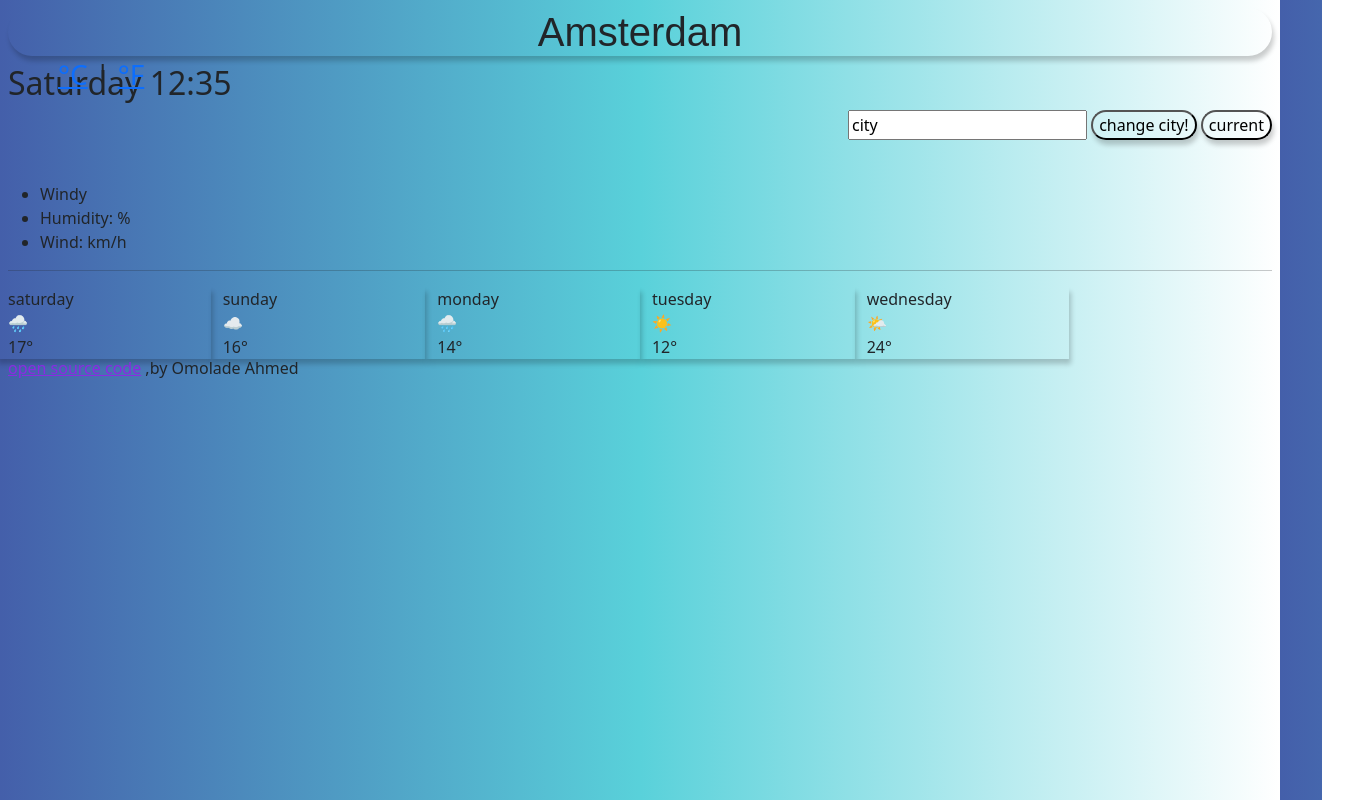
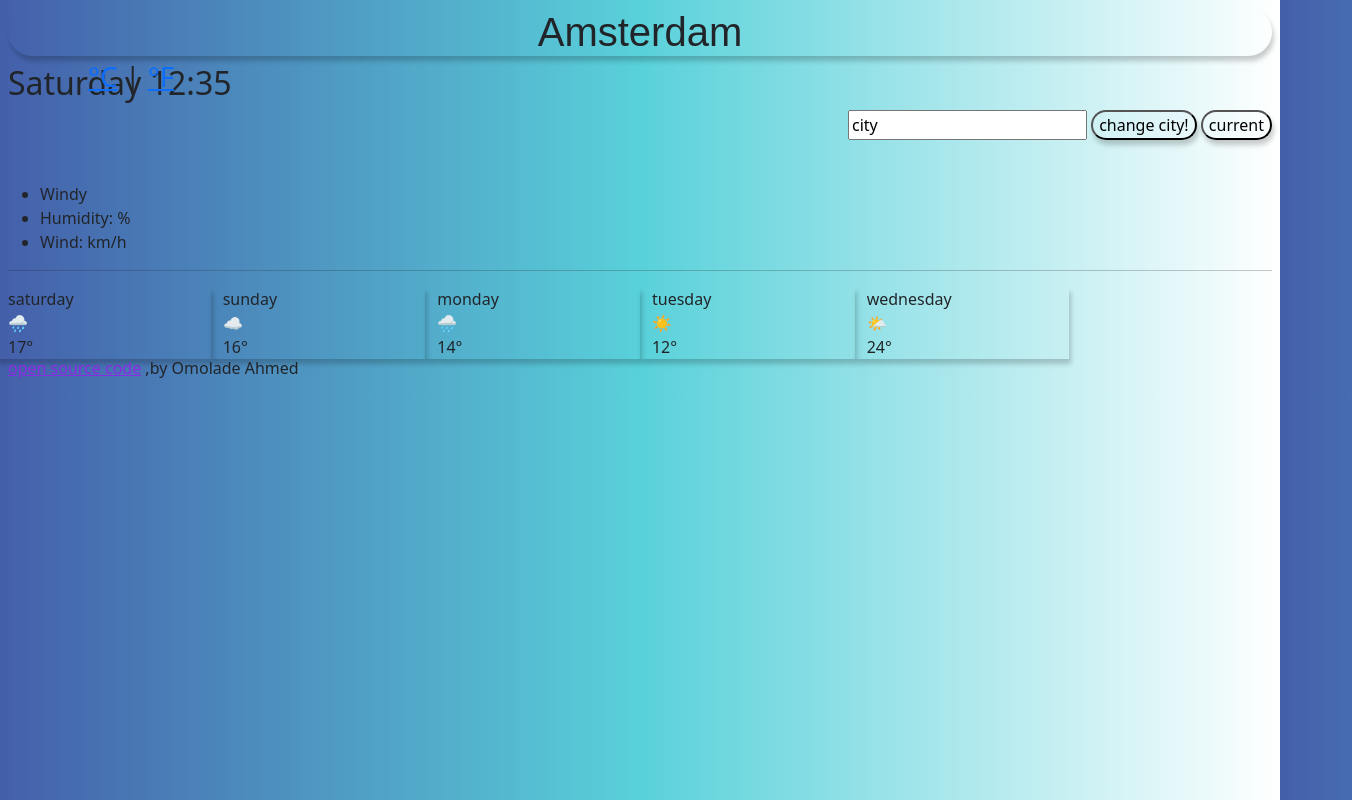
Before and after one commit to Omo249/weatherapphomework, a website built with Parcel: page index.html in a window 1280 px wide. Shown: the whole page, 1352 px wide, since content can reach past the window. Built offline with nearby package versions, Linux system fonts and the light colour scheme; no server answers.

Commit message:
Update styles.css

```diff
--- a/src/styles.css
+++ b/src/styles.css
@@ -73,6 +73,6 @@ body {
   display: block;
   text-align: left;
   position: relative;
-  top: -82px;
-  left: 50px;
+  top: -80px;
+  left: 80px;
 }
```
